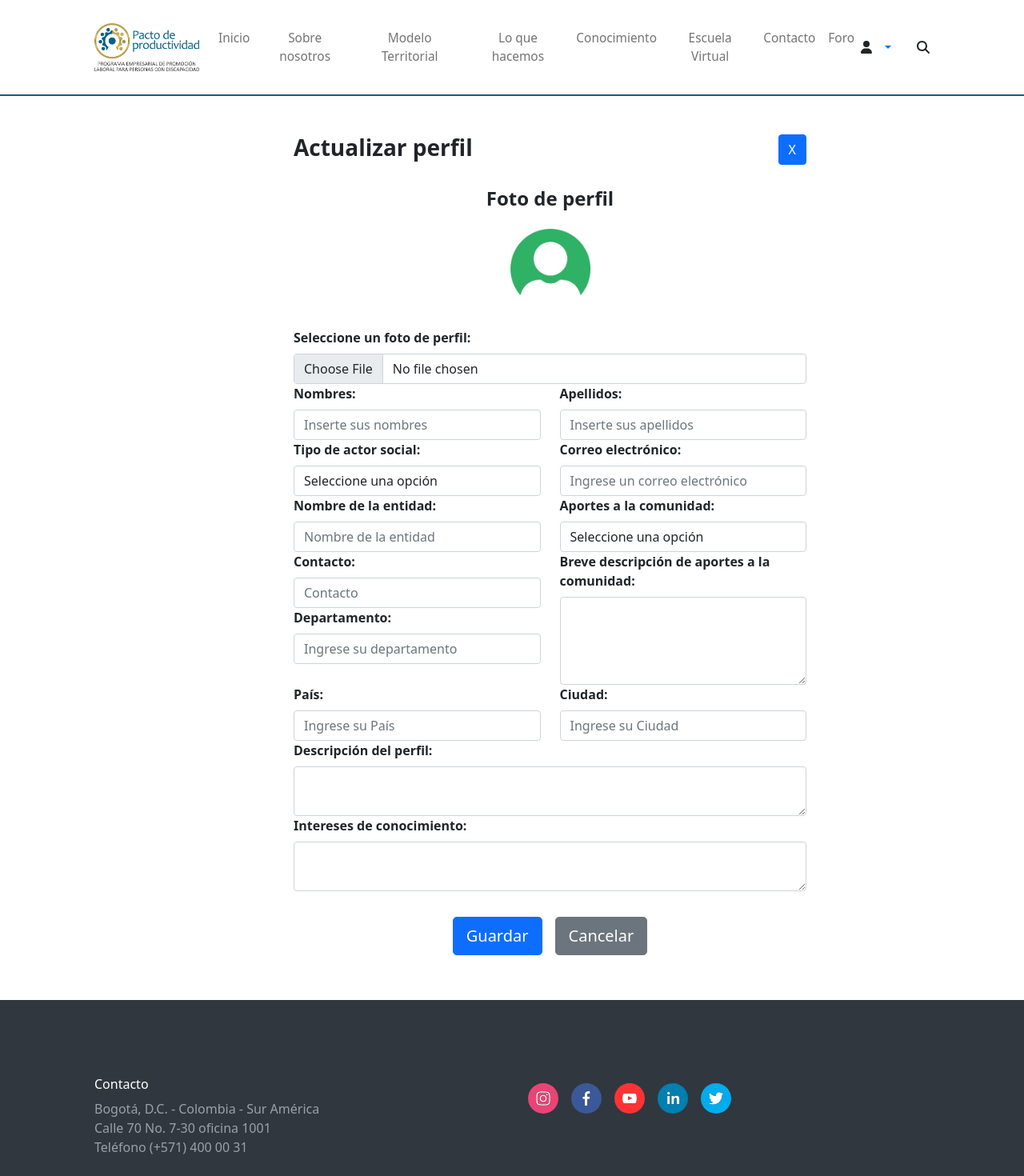
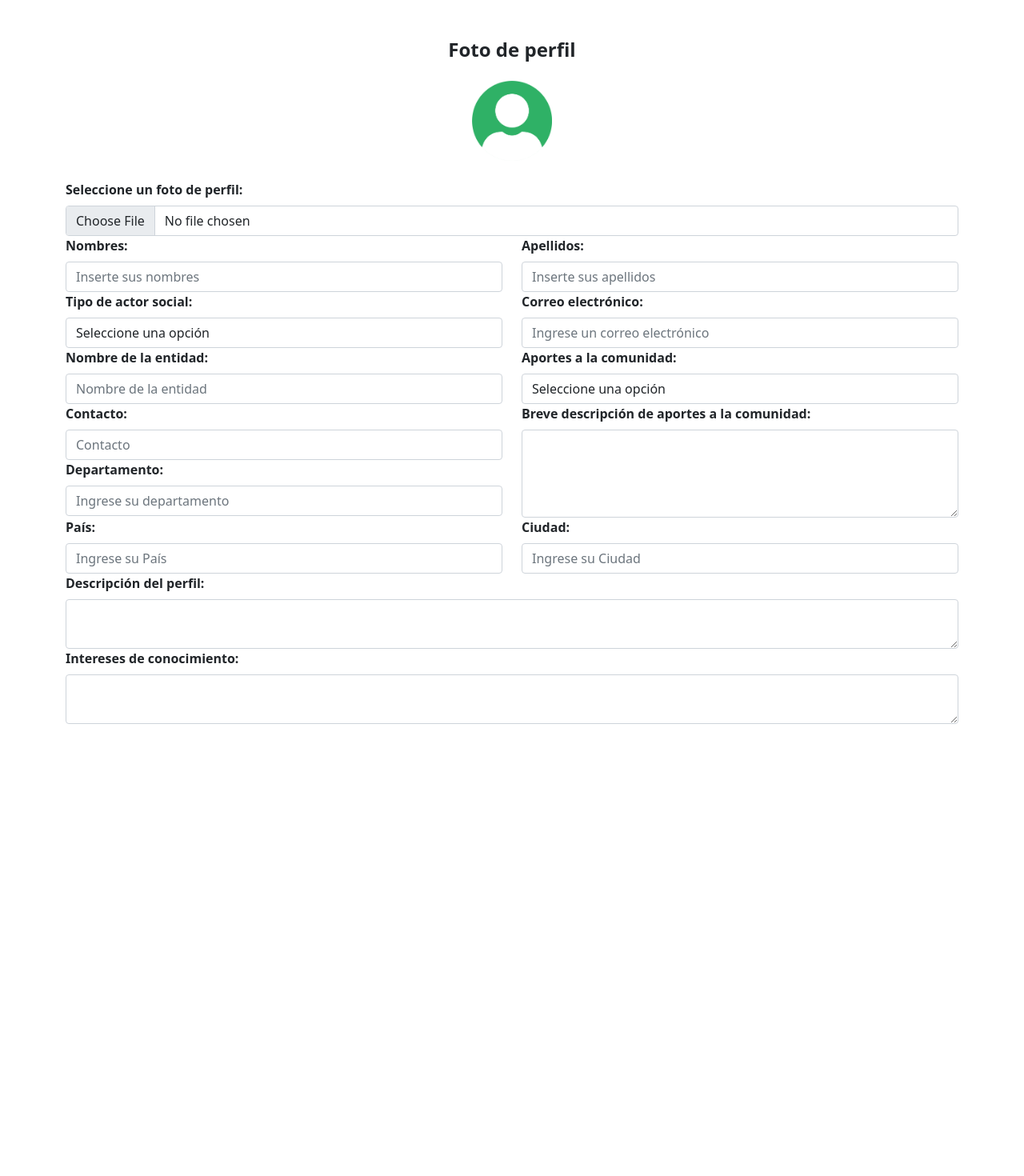
Before and after one commit to Edwinjhs/Front_pacto, a React (Create React App) app: page /editar_perfil in a window 1280 px wide. Shown: the top 1470 px of the page at 80% size. After the commit the page ends 953 px from the top, so only its background shows below. Built offline with nearby package versions, Linux system fonts and the light colour scheme.

Commit message:
Corrección de la vista actualizar perfil, ventana modal

```diff
--- a/src/components/editar_perfil/editar_perfil.js
+++ b/src/components/editar_perfil/editar_perfil.js
@@ -10,28 +10,19 @@ class Editar_perfil extends React.Component {
 
         return (
             <div>
-                <Header2 />
+
 
                 <main role="main" className="flex-shrink-0 mt-5 mb-5">
                     <section className="">
                         <div className="container h-custom">
                             <div className="row d-flex justify-content-center align-items-center h-100">
 
-                                <div className="col-md-8 col-lg-7 offset-xl-1">
+                                <div className="">
                                     <form>
-                                        <div className="mb-4 row">
-                                            <div className='col'>
-                                                <h3 className="text-start fw-bold">Actualizar perfil</h3>
-                                            </div>
-                                            <div className='col text-end'>
-                                                <Button className='' variant="primary" size="l" > X </Button>
-                                            </div>
-                                        </div>
-
                                         <form>
                                             <form>
-                                                <h4 className='fw-bold'>Foto de perfil</h4>
-                                                <div className='mb-4 mt-4'>
+                                                <h4 className='fw-bold text-center'>Foto de perfil</h4>
+                                                <div className='mb-4 mt-4 text-center'>
                                                     <img
                                                         src={Avatar}
                                                         height="100"
@@ -142,11 +133,6 @@ class Editar_perfil extends React.Component {
                                                     </div>
                                                 </div>
                                             </form>
-
-                                            <br></br>
-
-                                            <Button className='m-2' variant="primary" size="lg" > Guardar </Button>
-                                            <Button className='m-2' variant="secondary" size="lg" > Cancelar </Button>
                                         </form>
                                     </form>
                                 </div>
@@ -154,7 +140,7 @@ class Editar_perfil extends React.Component {
                         </div>
                     </section>
                 </main>
-                <Footer />
+
             </div>
 
         )
--- a/src/components/home/home.js
+++ b/src/components/home/home.js
@@ -1,22 +1,24 @@
 
-import React from 'react';
+import React, { useState } from 'react';
 import { Modal, Button } from 'react-bootstrap'
 import Footer from '../footer/footer';
 import Header_post from '../header_post/header_post';
 import Avatar from '../img/perfil.png';
 import { FontAwesomeIcon } from '@fortawesome/react-fontawesome';
 import { faComments, faUserPlus, faUsers } from '@fortawesome/free-solid-svg-icons';
+import ModalLogin from '../modal_perfil/modal-profile';
 
 
+const Home = () => {
+
+    const [show, setShow] = useState(false);
+
+    const handleClose = () => setShow(false);
+    const handleShow = () => setShow(true);
 
 
-class Home extends React.Component {
-
-
-    render() {
-
-
-        return (
+    return (
+        <>
             <div>
                 <Header_post />
 
@@ -29,14 +31,11 @@ class Home extends React.Component {
                                 </div>
                                 <div class="d-flex align-items-center text-start mb-3">
                                     <img class="mw-image-nav-left rounded-circle" src="https://bootdey.com/img/Content/avatar/avatar6.png" alt="" />
-                                    {/* <div class="ms-2">
-                                        <button type="button" class="btn btn-primary" data-mdb-toggle="modal" data-mdb-target="#exampleModal">
-
-                                            <p className='mb-0 fw-bold'>Andres Felipe Rodriguez Lamus</p>
+                                    <div class="ms-2">
+                                        <button type="button" class="my-0 mx-0 bg-body border-0 px-0 text-start" onClick={handleShow}>
+                                            <p className='mb-0 fw-bold'>Andrés Felipe Rodríguez Lamus</p>
                                         </button>
-
-                                    </div> */}
-
+                                    </div>
                                 </div>
                                 <div class="d-flex align-items-center text-start mb-3">
                                     <FontAwesomeIcon class="mw-icon-nav-left" icon={faComments} />
@@ -381,10 +380,9 @@ class Home extends React.Component {
 
                 <Footer />
             </div>
-
-        )
-
-    }
+            <ModalLogin show={show} handleClose={handleClose} />
+        </>
+    )
 
 }
 
--- /dev/null
+++ b/src/components/modal_perfil/modal-profile.js
@@ -0,0 +1,29 @@
+import React from 'react';
+import Button from 'react-bootstrap/Button';
+import Modal from 'react-bootstrap/Modal';
+import Editar_perfil from '../editar_perfil/editar_perfil';
+
+const ModalLogin = ({ show, handleClose }) => {
+
+
+    return (
+        <Modal show={show} onHide={handleClose} size="lg">
+            <Modal.Header closeButton>
+                <Modal.Title>Actualizar perfil</Modal.Title>
+            </Modal.Header>
+            <Modal.Body>
+                <Editar_perfil />
+            </Modal.Body>
+            <Modal.Footer>
+                <Button variant="primary" onClick={handleClose}>
+                    Guardar cambios
+                </Button>
+                <Button variant="secondary" onClick={handleClose}>
+                    Cancelar
+                </Button>
+            </Modal.Footer>
+        </Modal>
+    );
+};
+
+export default ModalLogin;
--- a/src/index.js
+++ b/src/index.js
@@ -9,7 +9,8 @@ import './styles/home.css';
 import App from './App';
 // import reportWebVitals from './reportWebVitals';
 // import { HashRouter as Router, Route, Switch } from 'react-router-dom';
-import 'bootstrap/dist/css/bootstrap.min.css';// Importing the Bootstrap 5 CSS
+import 'bootstrap/dist/css/bootstrap.min.css';
+import 'bootstrap/dist/js/bootstrap.bundle';
 
 
 const root = ReactDOM.createRoot(document.getElementById('root'));
```
